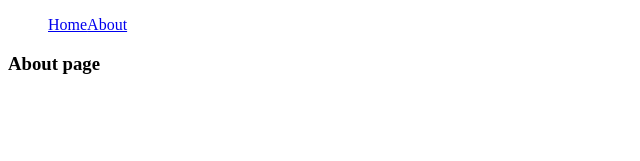
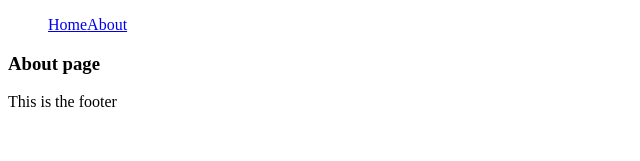
Before and after one commit to vapinedo/NextJs-Basico-Platzi, a Next.js app: page /about in a window 1280 px wide. Shown: the top 161 px of the page, without its empty margins (0-640 px from the left). Built offline with nearby package versions, Linux system fonts and the light colour scheme.

Commit message:
[ADD] Extendiendo el App

```diff
--- /dev/null
+++ b/components/Layout/Layout.tsx
@@ -0,0 +1,14 @@
+import React from 'react'
+import Navbar from '@components/Navbar/Navbar'
+
+const Layout: React.FC = ({ children }) => {
+    return (
+        <div>
+            <Navbar />
+            {children}
+            <footer>This is the footer</footer>
+        </div>
+    )
+}
+
+export default Layout
--- /dev/null
+++ b/pages/_app.tsx
@@ -0,0 +1,22 @@
+import { AppProps } from 'next/app'
+import Layout from '@components/Layout/Layout'
+
+function MyApp({ Component, pageProps }: AppProps) {
+    return <Layout>
+        <Component {...pageProps} />
+    </Layout>
+}
+
+// Only uncomment this method if you have blocking data requirements for
+// every single page in your application. This disables the ability to
+// perform automatic static optimization, causing every page in your app to
+// be server-side rendered.
+//
+// MyApp.getInitialProps = async (appContext) => {
+//   // calls page's `getInitialProps` and fills `appProps.pageProps`
+//   const appProps = await App.getInitialProps(appContext);
+//
+//   return { ...appProps }
+// }
+
+export default MyApp
--- a/pages/about.js
+++ /dev/null
@@ -1,13 +0,0 @@
-import React from 'react'
-import Navbar from '../components/Navbar/Navbar'
-
-const About = () => {
-  return (
-    <div>
-      <Navbar />
-      <h3>About page</h3>
-    </div>
-  )
-}
-
-export default About
--- /dev/null
+++ b/pages/about.tsx
@@ -0,0 +1,11 @@
+import React from 'react'
+
+const About = () => {
+  return (
+    <div>
+      <h3>About page</h3>
+    </div>
+  )
+}
+
+export default About
--- a/pages/index.tsx
+++ b/pages/index.tsx
@@ -1,5 +1,4 @@
 import React from 'react'
-import Navbar from '@components/Navbar/Navbar'
 
 const apiUrl = '/api/avo'
 
@@ -15,7 +14,6 @@ const Home = () => {
 
   return (
     <div>
-      <Navbar />
       <h1>Home Page</h1>
 
       {productList.map(product => (
```
